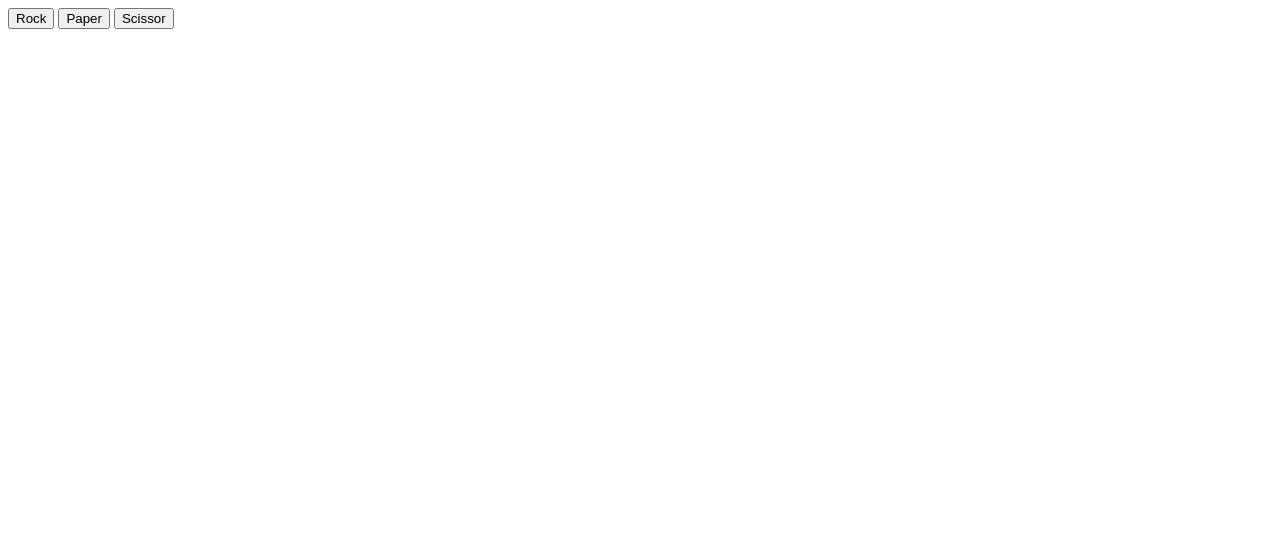
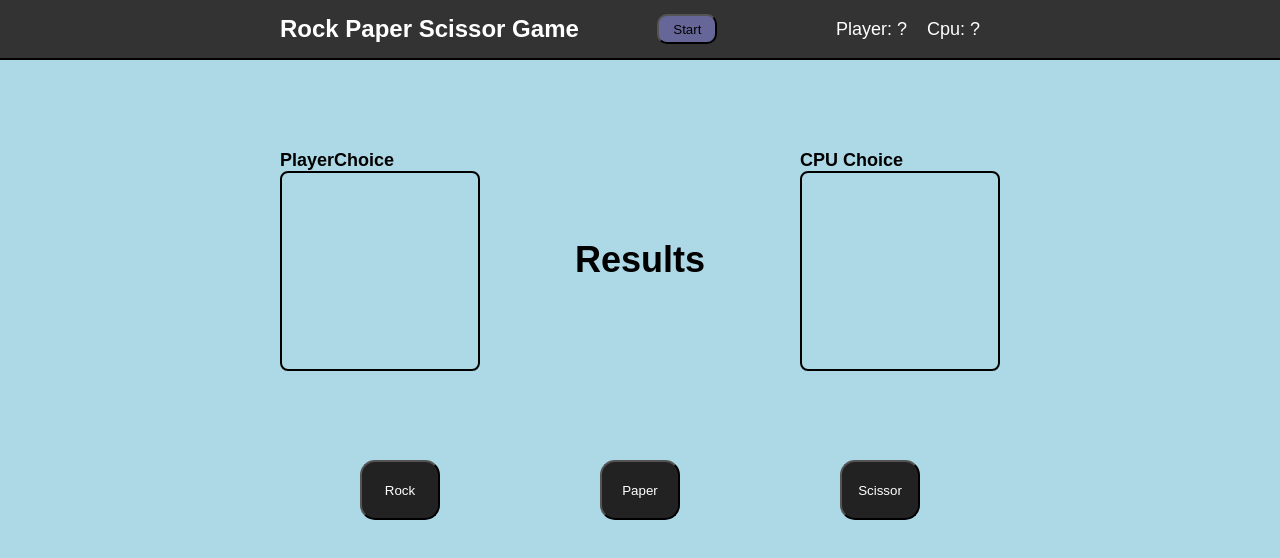
Before and after one commit to RafaTinti/rockPaperScissorsGame, a plain HTML site: page index.html in a window 1280 px wide. Drawn offline with Linux system fonts and the light colour scheme.

Commit message:
Finishes game UI

```diff
--- a/index.html
+++ b/index.html
@@ -4,16 +4,45 @@
     <head>
         <meta charset="utf-8">
         <title>RPS game</title>
+        <link rel="stylesheet" href="style.css">
+        <script src="script.js" defer></script>
     </head>
     <body>
+        <div class="topBar">
+            <div class="container">
+                <div class="title">
+                    <h1>Rock Paper Scissor Game</h1>
+                </div>
+                <button id="startBtn">Start</button>
+                <div class="scoreBoard">
+                    <div class="playerScore element" >Player: ?</div>
+                    <div class="cpuScore element">Cpu: ?</div>
+                </div>
+            </div>
+        </div>
+        <div class="gameScreen">
+            <div class="container">
+                <div class="Box">
+                    <h2>PlayerChoice</h1>
+                    <div class="player choice"></div>
+                </div>
+                <div class="results">
+                    <h1>Results</h1>
+                </div>
+                <div class="Box">
+                    <h2>CPU Choice</h1>
+                    <div class="cpu choice"></div>
+                </div>
+            </div>
+        </div>
         <div>
-
+            <div class="container">
+                <div class="choiceBar">
+                    <button class="btn" id="rock">Rock</button>
+                    <button class="btn" id="paper">Paper</button>
+                    <button class="btn" id="scissor">Scissor</button>
+                </div>
+            </div>
         </div>
-        <div id="choiceBar">
-            <button class="btn" id="rock">Rock</button>
-            <button class="btn" id="paper">Paper</button>
-            <button class="btn" id="scissor">Scissor</button>
-        </div>
-        <script src="script.js"></script>
     </body>
 </html>
--- a/script.js
+++ b/script.js
@@ -1,29 +1,45 @@
 let getComputerChoice = () => Math.floor(Math.random()*3); // gets a number between 0-2 0-rock, 1-scissor, 2-paper
 
-const choiceBar = document.querySelector("#choiceBar");
-console.log(choiceBar);
-choiceBar.addEventListener("click", playRound);
+document.querySelector("#startBtn").addEventListener("click", game);
+gameScore = [0,0]; // [player, cpu]
+function game(){
+    gameScore[0] = gameScore[1] = 0; //resets score
+    updateScore(0,0);
+    const choiceBar = document.querySelector(".choiceBar");
+    choiceBar.addEventListener("click", playRound);
+}
 
 function playRound(e){
+    if(!e.target.id) return; //leaves if you didnt click the buttons
+    if(gameScore[0]>4||gameScore[1]>4) return; //stops the game once one player gets 5
     let playerChoice = codeChoice(e.target.id);
     let computerChoice = getComputerChoice();
-    console.log(`You chose ${decodeChoice(playerChoice)} and your opponent chose ${decodeChoice(computerChoice)}`);
+    updateBoxes(playerChoice, computerChoice);
     let result = getResults(playerChoice, computerChoice);
     displayResult(result);
-    return result;
+    if (result === "Won"){
+        gameScore[0]++;
+    }
+    else if(result === "Lost"){
+        gameScore[1]++;
+    }
+    updateScore(gameScore[0],gameScore[1]);
+    if(gameScore[0]>4||gameScore[1]>4){
+        alert(`End Game - you ${(gameScore[0]>gameScore[1])? "won" : "Lost"}`)
+    }
 }
 
-function displayFinalResults(playerScore, computerScore){
-    if (playerScore > computerScore){
-        console.log("Congratulations you won!");
-    }
-    else if (playerScore == computerScore){
-        console.log("It's a Draw!");
-    }
-    else{
-        console.log("Sadly you lost");
-    }
-    console.log(`Final score\nplayer: ${playerScore} computer: ${computerScore}`);
+function updateScore(playerScore, cpuScore){
+    const scoreBoard = document.querySelector(".scoreBoard");
+    scoreBoard.firstElementChild.textContent = `Player: ${playerScore}`;
+    scoreBoard.lastElementChild.textContent = `CPU: ${cpuScore}`;
+}
+
+function updateBoxes (playerChoice, computerChoice){
+    const pBox = document.querySelector(".player.choice");
+    const cpuBox = document.querySelector(".cpu.choice");
+    pBox.style.backgroundImage = `url(${chooseImg(decodeChoice(playerChoice))})`;
+    cpuBox.style.backgroundImage = `url(${chooseImg(decodeChoice(computerChoice))})`;
 }
 
 function getResults(playerChoice, computerChoice){//ugly, compares player choice and computer choice to determine result
@@ -68,61 +84,32 @@ function getResults(playerChoice, computerChoice){//ugly, compares player choice
     }
 }
 
-function displayResult(result){
-    if (result === "Draw"){
-        console.log("It's a Draw");
+function chooseImg(choice){
+    if(choice === "Rock"){
+        return "./imgs/rock.png";
+    }
+    else if(choice === "Scissor"){
+        return "./imgs/scissor.png";
     }
     else{
-        console.log(`You ${result} this round`);
+        return "./imgs/paper.png";
+    }
+}
+
+function displayResult(result){
+    const div = document.querySelector(".results")
+    if (result === "Draw"){
+        div.firstElementChild.innerHTML = "It's a Draw"
+    }
+    else{
+        div.firstElementChild.innerHTML = `You ${result} this round`
     }
 }
 
 function decodeChoice(op){
     return (op===0)? "Rock" : (op===1)? "Scissor" : "Paper";
 }
+
 function codeChoice (op){
     return (op === "rock")? 0 : (op === "scissor")? 1 : 2;
 }
-
-
-//game();
-
-
-// function game(){
-//     console.log("this will be a best of five games of Rock, Paper, Scissors");
-//     let playerScore=0, computerScore=0;
-//     for(let i=0; i<5; i++){
-//         result = playRound();
-//         if(result !== "Draw"){
-//             (result === "Won")? playerScore++ : computerScore++;
-//         }
-//         console.log(`Round ${i+1} player ${playerScore} wins and computer ${computerScore} wins`);
-//     }
-//     displayFinalResults(playerScore, computerScore);
-// }
-
-// function getPlayerChoice(){//returns a valid player choice as a integer
-//     let invalidChoice = true;
-//     let formatedChoice;
-//     while (invalidChoice){//runs the prompt until a valid choice is entered
-//         let playerChoice = prompt("write your choice. \nrock, scissor or paper?");
-//         formatedChoice = playerChoice.toUpperCase();
-//         switch(formatedChoice){
-//             case "ROCK":
-//                 invalidChoice = false;
-//                 formatedChoice = 0;
-//                 break;
-//             case "SCISSOR":
-//                 invalidChoice = false;
-//                 formatedChoice = 1;
-//                 break;
-//             case "PAPER":
-//                 invalidChoice = false;
-//                 formatedChoice = 2;
-//                 break;
-//             default:
-//                 console.log("choice is invalid, please enter rock, scissor or paper. case does not matter");
-//         }
-//     }
-//     return formatedChoice;
-// }
--- /dev/null
+++ b/style.css
@@ -0,0 +1,89 @@
+* {
+    box-sizing: border-box;
+    margin: 0;
+    padding: 0;
+}
+
+body{
+    background-color: lightblue;
+    font-family: Arial, Helvetica, sans-serif;
+    font-size: 12px;
+}
+
+.container {
+    max-width: 800px;
+    padding: 0 40px;
+    margin: 0 auto;
+}
+
+#startBtn{
+    width: 60px;
+    height: 30px;
+    border-radius: 10px;
+    background-color: #666699;
+}
+#startBtn:hover{
+    background-color: lightgray;
+}
+
+.topBar {
+    background-color: #333;
+    border-bottom: black 2px solid;
+    color: white;
+    height: 60px;
+}
+
+.topBar .container{
+    display: flex;
+    height: 100%;
+    justify-content: space-between;
+    align-items: center;
+}
+
+.topBar .scoreBoard{
+    display: flex;
+    font-size: 18px;
+    margin: 0 20px;
+}
+
+.scoreBoard .element{
+    margin-left: 20px;
+}
+
+.gameScreen .container{
+    display: flex;
+    justify-content: space-between;
+    align-items: center;
+    height: 400px;
+}
+
+.gameScreen .choice {
+    width: 200px;
+    height: 200px;
+    border: 2px solid black;
+    border-radius: 8px;
+    background-position: center center;
+}
+
+.gameScreen .results{
+    font-size: 18px;
+    text-align: center;
+}
+
+.btn {
+    height: 60px;
+    width: 80px;
+    background: #222;
+    color: white;
+    border-radius: 15px;
+}
+
+.btn:hover {
+    background-color: lightgrey;
+    color: black;
+}
+
+.choiceBar {
+    display: flex;
+    justify-content: space-around;
+}
```
Also changed, not shown: imgs/paper.png (added), imgs/rock.png (added), imgs/scissor.png (added), 1 other file.
